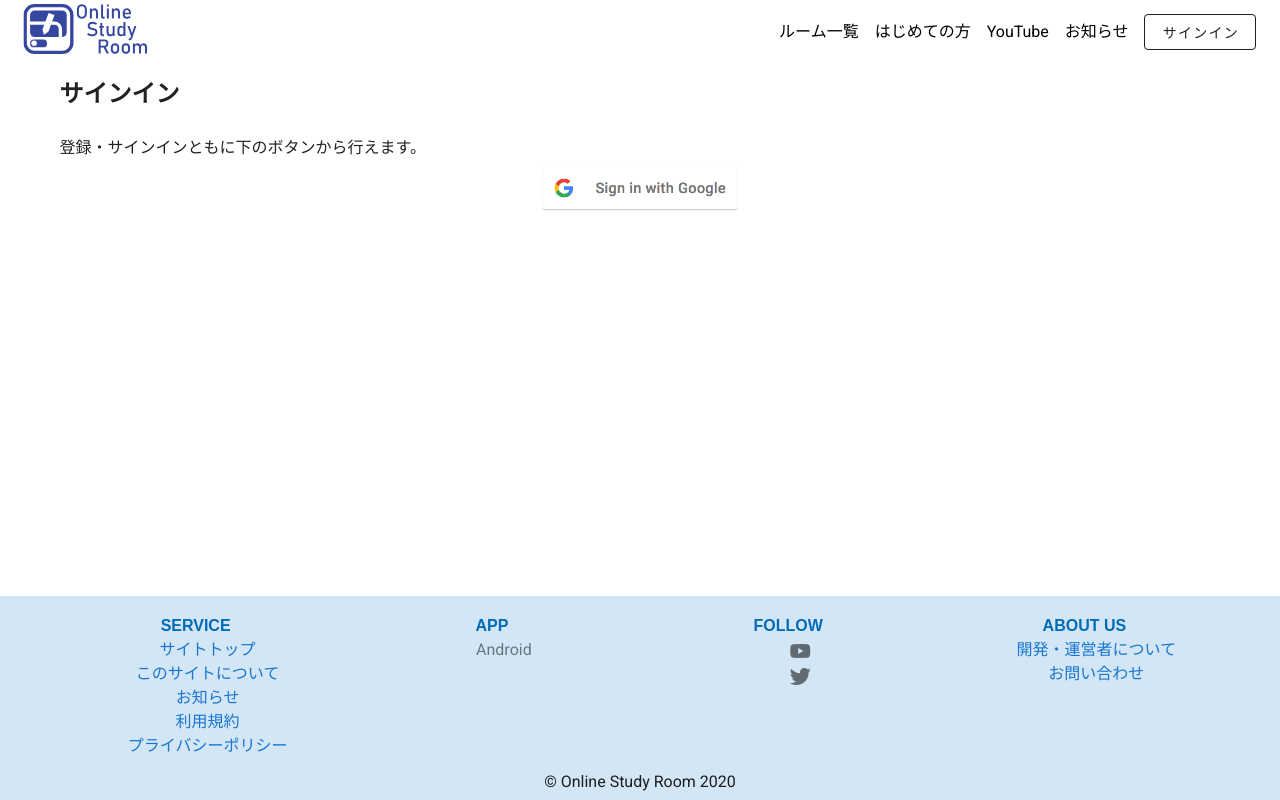
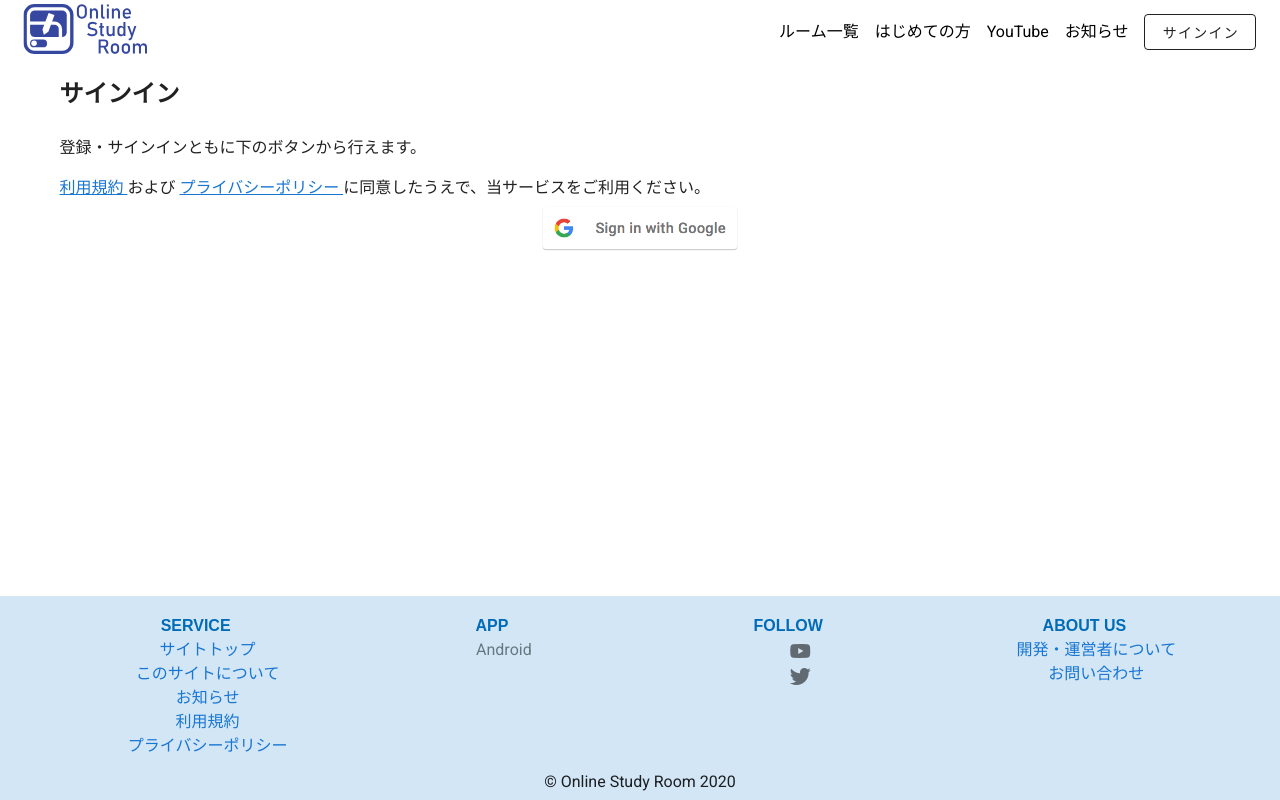
Before and after one commit to kani3camp/online-study-room, a Nuxt app in the folder web_client/: page /sign_in in a window 1280 px wide. Built offline with nearby package versions, Linux system fonts and the light colour scheme.

Commit message:
add [web] confirmation of terms of service and privacy policy
close #6

```diff
--- a/web_client/pages/sign_in.vue
+++ b/web_client/pages/sign_in.vue
@@ -13,6 +13,16 @@
 
       <v-container v-show="! ($store.state.isSignedIn)">
         <p>登録・サインインともに下のボタンから行えます。</p>
+        <p>
+          <a href="/terms_of_service" target="_blank">
+            利用規約
+          </a>
+          および
+          <a href="/privacy_policy" target="_blank">
+            プライバシーポリシー
+          </a>
+          に同意したうえで、当サービスをご利用ください。
+        </p>
         <v-row
           id="google-sign-in-button"
           justify="center"
```
